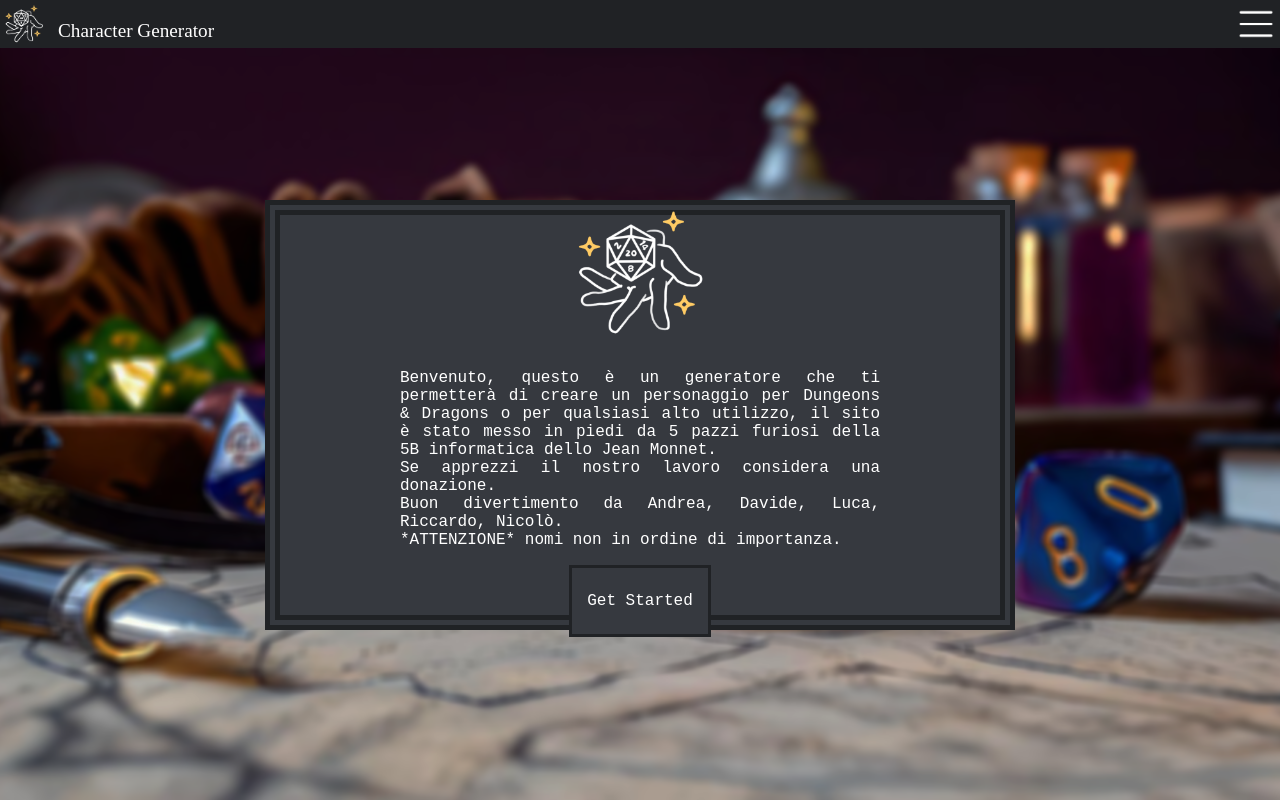
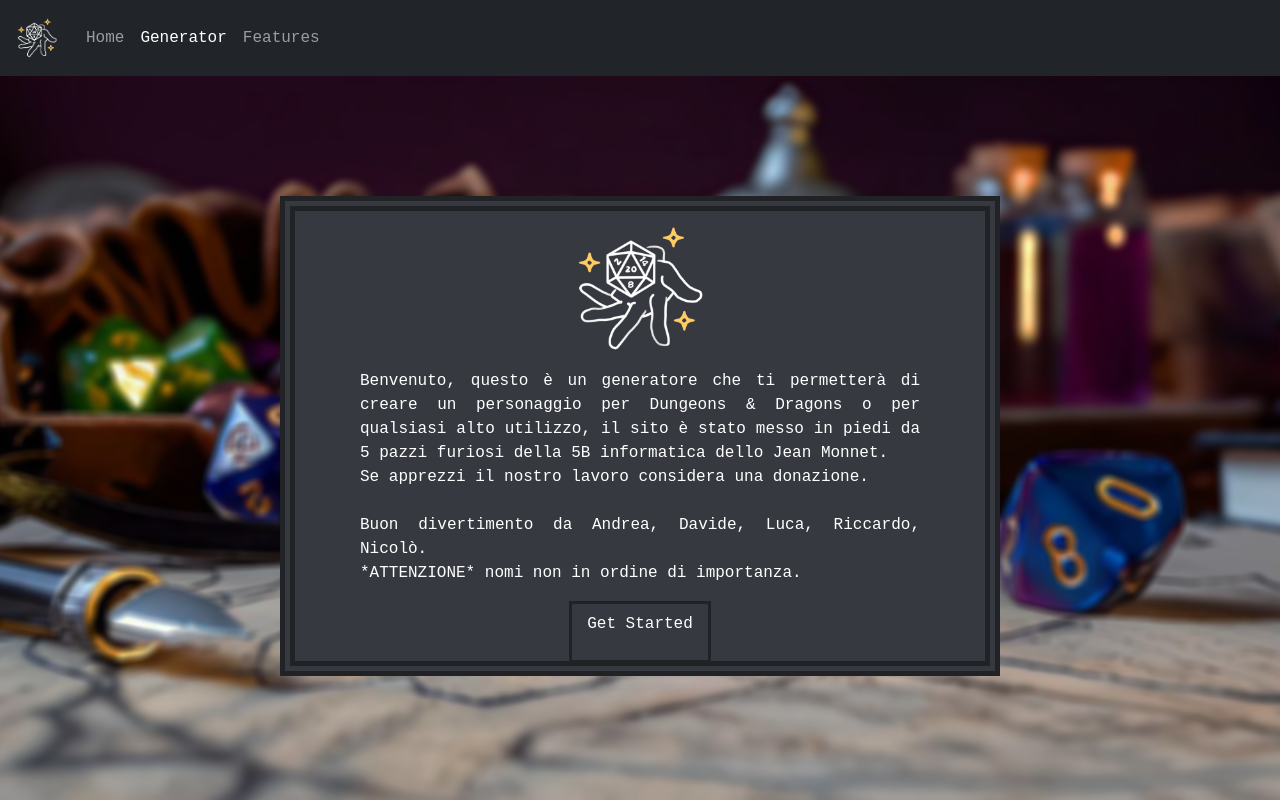
Before and after one commit to Dev-Doctor/CharacterGenerator, a PHP site: page / in a window 1280 px wide. Run offline with PHP 8.4, Linux system fonts and the light colour scheme.

Commit message:
modifica navbar

```diff
--- a/css/style.css
+++ b/css/style.css
@@ -104,10 +104,10 @@
 .main{
     border: 15px double #202225;
     width: 90vh;
-    height: 50vh;
+    height: 60vh;
     margin:auto;
     background-color: #36393f;
-    margin-top: 25vh;
+    margin-top: 15vh;
     display: flex;
     flex-direction: column;
     color:#ffffff;
@@ -134,7 +134,7 @@
 }
 
 .main-lore{
-    width: 60vh;
+    width: 70vh;
 }
 
   .a-started:link, .a-started:visited,.a-started:active {
--- a/index.html
+++ b/index.html
@@ -5,29 +5,30 @@
     <meta http-equiv="X-UA-Compatible" content="IE=edge">
     <meta name="viewport" content="width=device-width, initial-scale=1.0">
     <title>D&D Generator - Home</title>
-	<link rel="shortcut icon" type="image/x-icon" href="./img/favicon.ico">
-    <link rel="stylesheet" href="css/style.css" type="text/css">
+    <link href="https://cdn.jsdelivr.net/npm/bootstrap@5.2.3/dist/css/bootstrap.min.css" rel="stylesheet" integrity="sha384-rbsA2VBKQhggwzxH7pPCaAqO46MgnOM80zW1RWuH61DGLwZJEdK2Kadq2F9CUG65" crossorigin="anonymous">
+    <!-- ICO -->
+    <link rel="shortcut icon" type="image/x-icon" href="./img/favicon.ico">
+    <link rel="stylesheet" href="./css/style.css">
 </head>
 
 <body>
-    <nav class="header">
-        <div class="header-content-site">
-            <a href="index.html"><img class="header-icon" src="img/icon_dark.png"></a>
-            <div class="header-name centered">Character Generator</div>
-        </div>
-
-        <div class="header-content-menu">
-            <img class="header-menu" src="img/white_menu.png" onclick="openNav()">
+    <nav class="navbar navbar-expand-lg navbar-dark bg-dark">
+        <div class="container-fluid">
+            <a class="navbar-brand" href="index.html">
+                <img src="./img/logo_trasparent.png" alt="" width="50" height="50">
+            </a>
+            <button class="navbar-toggler" type="button" data-bs-toggle="collapse" data-bs-target="#navbarNavAltMarkup" aria-controls="navbarNavAltMarkup" aria-expanded="false" aria-label="Toggle navigation">
+                <span class="navbar-toggler-icon"></span>
+            </button>
+            <div class="collapse navbar-collapse" id="navbarNavAltMarkup">
+                <div class="navbar-nav">
+                    <a class="nav-link" aria-current="page" href="index.html">Home</a>
+                    <a class="nav-link active" href="generator_test.php">Generator</a>
+                    <a class="nav-link" href="#">Features</a>
+                </div>
+            </div>
         </div>
     </nav>
-
-    <div id="mySidenav" class="sidenav">
-        <a href="javascript:void(0)" class="closebtn" onclick="closeNav()">&times;</a>
-        <a href="#">About</a>
-        <a href="#">Services</a>
-        <a href="#">Clients</a>
-        <a href="#">Contact</a>
-    </div>
 
     <div class="main">
         <div class="main-logo">
@@ -38,7 +39,7 @@
                 Benvenuto, questo è un generatore che ti permetterà di creare un personaggio
                 per Dungeons & Dragons o per qualsiasi alto utilizzo, il sito è stato messo in
                 piedi da 5 pazzi furiosi della 5B informatica dello Jean Monnet.
-                <br>Se apprezzi il nostro lavoro considera una donazione.
+                <br>Se apprezzi il nostro lavoro considera una donazione.<br>
                 <br>Buon divertimento da Andrea, Davide, Luca, Riccardo, Nicolò.
                 <br>*ATTENZIONE* nomi non in ordine di importanza.
             </p>
```
